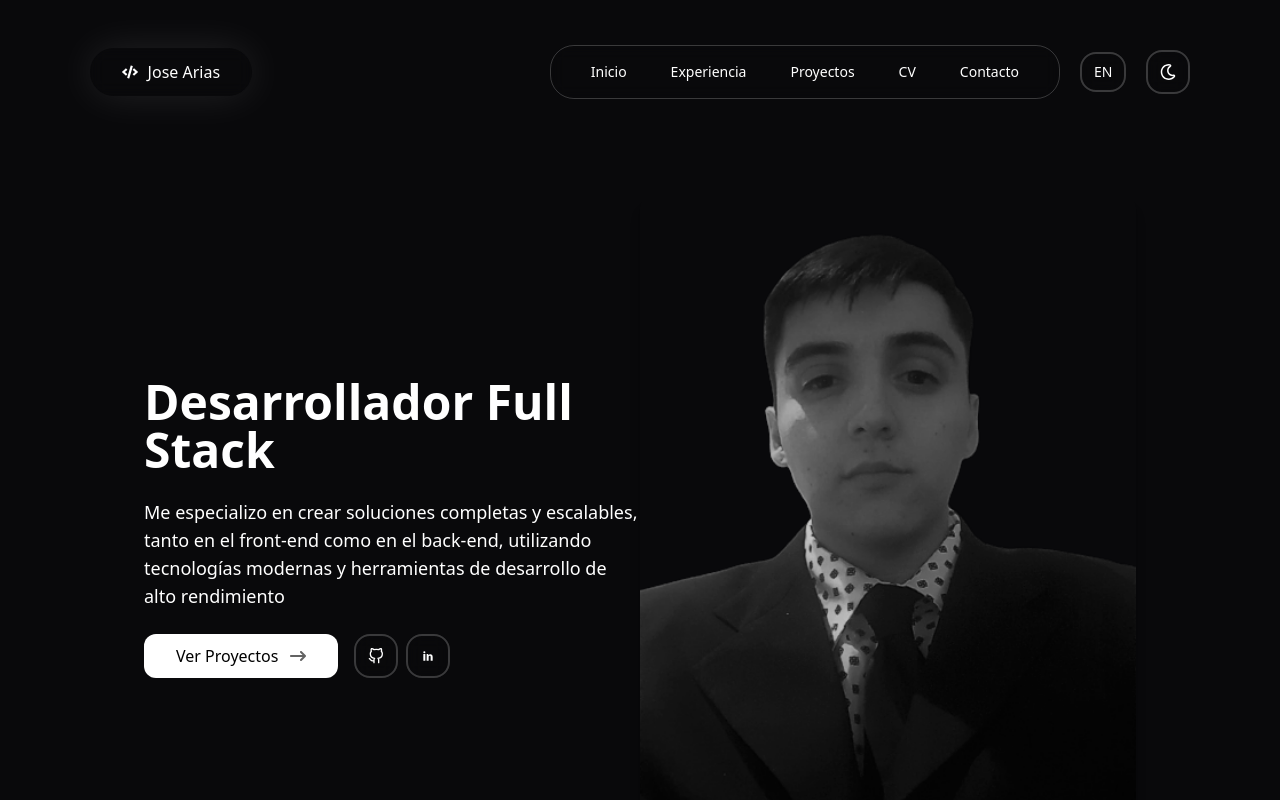
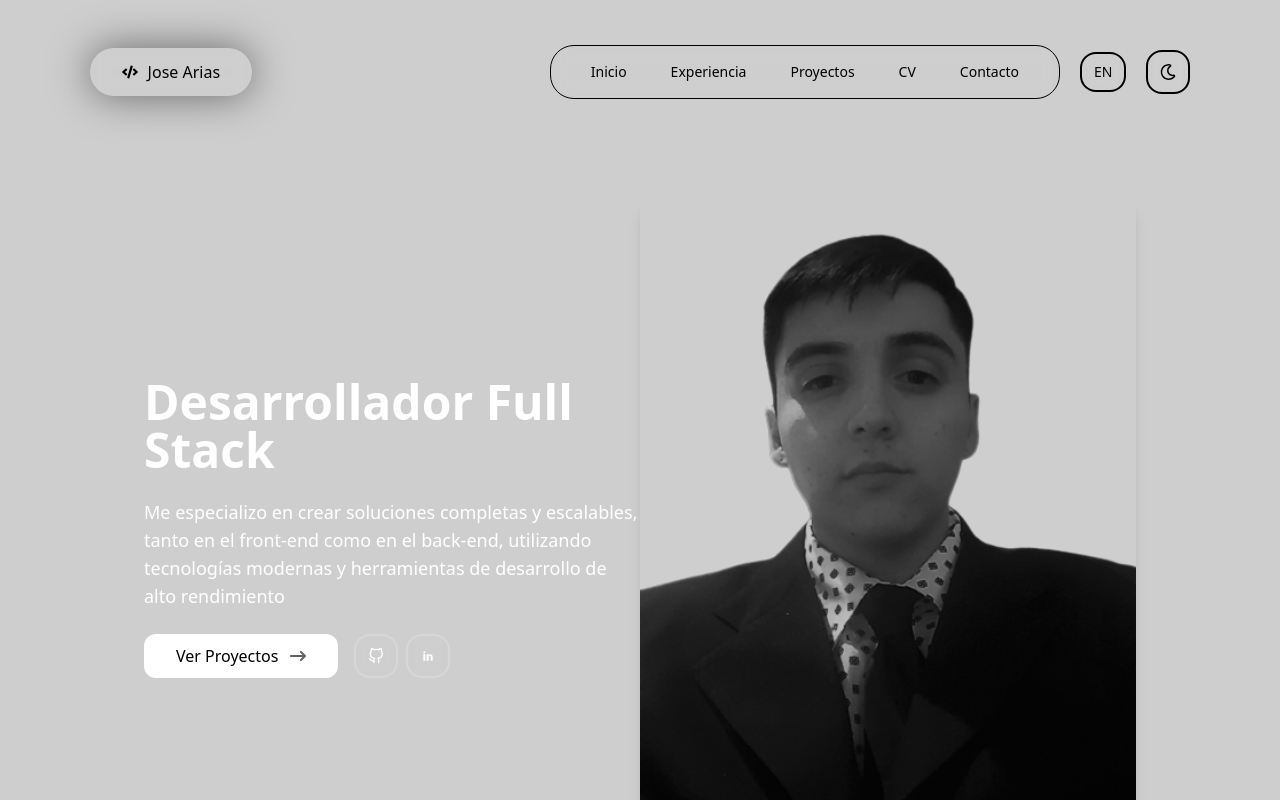
Before and after one commit to jooseariias/ports, a React (Vite) app: page / in a window 1280 px wide. Shown: the top 800 px of the page. Built offline with nearby package versions, Linux system fonts and the light colour scheme; a web font is replaced by a local one.

Commit message:
Añadir soporte para modo oscuro en la barra de navegación y ajustar estilos para mejorar la accesibilidad y la experiencia del usuario.

```diff
--- a/src/Components/Navbar.jsx
+++ b/src/Components/Navbar.jsx
@@ -1,5 +1,5 @@
 import { FaRegMoon, FaBars, FaSun, FaCode } from "react-icons/fa";
-import { useState, useRef } from "react";
+import { useState, useRef, useEffect } from "react";
 import { useTranslation } from 'react-i18next';
 
 export default function Navbar() {
@@ -18,6 +18,16 @@ export default function Navbar() {
     { id: "contact", label: t('navbar.contact') }
   ];
 
+  useEffect(() => {
+    const savedTheme = localStorage.getItem("theme");
+    if (savedTheme === "dark" || (!savedTheme && window.matchMedia("(prefers-color-scheme: dark)").matches)) {
+      setIsDarkMode(true);
+      document.documentElement.classList.add("dark");
+    } else {
+      setIsDarkMode(false);
+      document.documentElement.classList.remove("dark");
+    }
+  }, []);
 
   const handleScrollToSection = (sectionId) => {
     const element = document.getElementById(`${sectionId}-section`);
@@ -45,27 +55,33 @@ export default function Navbar() {
 
   const toggleDarkMode = () => {
     setIsDarkMode(!isDarkMode);
-
+    if (!isDarkMode) {
+      document.documentElement.classList.add("dark");
+      localStorage.setItem("theme", "dark");
+    } else {
+      document.documentElement.classList.remove("dark");
+      localStorage.setItem("theme", "light");
+    }
   };
 
   return (
     <div className="fixed top-0 mt-8 left-0 right-0 z-50 flex items-center justify-between h-20 px-4 sm:px-[7%]">
-      <header className="flex text-white justify-between items-center w-full h-20">
-        <button className="px-8 flex items-center gap-2.5 py-3 rounded-3xl backdrop-blur-sm shadow-[0_0_40px_0px_rgba(255,255,255,0.1)] text-white">
+      <header className="flex text-black dark:text-white   justify-between items-center w-full h-20">
+        <button className="px-8 flex items-center gap-2.5 py-3 rounded-3xl backdrop-blur-sm dark:shadow-[0_0_40px_0px_rgba(255,255,255,0.1)] shadow-[0_0_40px_0px_rgba(0,0,0,0.5)] dark:text-white text-black">
           <FaCode /> Jose Arias
         </button>
 
         <button
           onClick={toggleMenu}
-          className="block lg:hidden text-white border-[1px] mr-2 border-white/20 p-2 rounded-lg hover:cursor-pointer text-2xl"
+          className="block lg:hidden dark:text-white text-black border-[1px] mr-2 border-white/20 p-2 rounded-lg hover:cursor-pointer text-2xl"
         >
           <FaBars />
         </button>
 
         <nav className="hidden lg:flex items-center gap-5">
-          <div className="relative flex items-center gap-3 border-1 py-3 px-6 rounded-3xl border-white/20 backdrop-blur-sm">
+          <div className="relative flex items-center gap-3 border-1 py-3 px-6 rounded-3xl border-black dark:border-white/20 backdrop-blur-sm">
             <span
-              className="absolute h-8 bg-white/20 rounded-xl transition-all duration-300 ease-in-out backdrop-blur-md"
+              className="absolute h-8 dark:bg-white/20 bg-black/20 rounded-xl transition-all duration-300 ease-in-out backdrop-blur-md"
               style={{
                 width: indicatorStyle.width,
                 left: indicatorStyle.left,
@@ -77,7 +93,7 @@ export default function Navbar() {
               <a
                 key={index}
                 href={`#${link.id}`}
-                className="relative z-10 text-sm px-4 py-1 transition-all duration-300 hover:text-white"
+                className="relative z-10 text-sm px-4 py-1 transition-all duration-300  dark:text-white dark:hover:text-white hover:text-black"
                 ref={(el) => (linksRef.current[index] = el)}
                 onMouseEnter={() => handleMouseEnter(index)}
                 onMouseLeave={() => setHoverIndex(null)}
@@ -89,16 +105,16 @@ export default function Navbar() {
 
           <button
             onClick={handleLanguageChange}
-            className="relative px-3 text-sm py-2 hover:cursor-pointer border-2 rounded-2xl border-white/20 backdrop-blur-sm text-white hover:bg-gray-700 transition duration-300"
+            className="relative px-3 text-sm py-2 hover:cursor-pointer border-2 rounded-2xl dark:border-white/20 backdrop-blur-sm dark:text-white dark:hover:bg-gray-700 transition duration-300"
           >
             {i18n.language === "en" ? "ES" : "EN"}
           </button>
 
           <button
             onClick={toggleDarkMode}
-            className="relative hover:bg-gray-400 transition duration-500 hover:cursor-pointer p-3 border-2 rounded-2xl border-white/20 backdrop-blur-sm text-white"
+            className="relative dark:hover:bg-gray-400 transition duration-500 hover:cursor-pointer p-3 border-2 rounded-2xl border-black dark:border-white/20 backdrop-blur-sm dark:text-white dark:hover:text-white"
           >
-            {isDarkMode ? <FaSun className="" /> : <FaRegMoon />}
+            {isDarkMode ? <FaSun /> : <FaRegMoon />}
           </button>
         </nav>
 
@@ -116,9 +132,9 @@ export default function Navbar() {
                 key={index}
                 href="#"
                 className="text-xl py-4"
-                onClick={() => { toggleMenu(); handleScrollToSection(link.id) }} // Desplazarse a la sección correspondiente
+                onClick={() => { toggleMenu(); handleScrollToSection(link.id) }}
               >
-                <p className="hover:text-gray-400">{link.label}</p> {/* Renderiza solo el texto del enlace */}
+                <p className="hover:text-gray-400">{link.label}</p>
               </a>
             ))}
             <button
--- a/src/index.css
+++ b/src/index.css
@@ -1,11 +1,17 @@
+@import "tailwindcss";
+@custom-variant dark (&:where(.dark, .dark *));
 
 
-@import "tailwindcss";
+body {
+  background-color: #cfcece;
+  padding: 0 10%;
+}
 
-body {
+
+html.dark body {
   background-color: #09090b;
-  padding:0 10% ;
 }
+
 
 ::-webkit-scrollbar {
   width: 8px;
```
